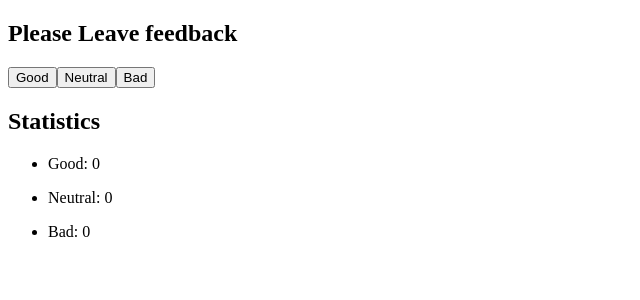
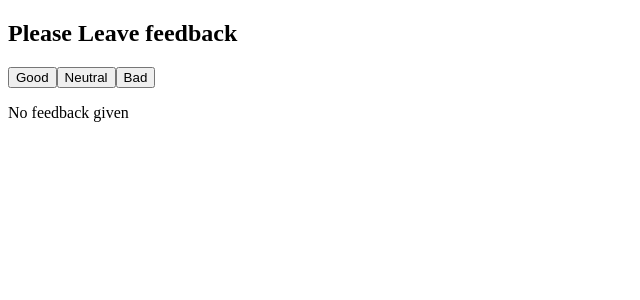
Before and after one commit to YevhenKonyk/goit-react-hw-02-feedback, a React (Create React App) app: page / in a window 1280 px wide. Shown: the top 300 px of the page, without its empty margins (0-640 px from the left). Built offline with nearby package versions, Linux system fonts and the light colour scheme.

Commit message:
Added additional stats data displaying

```diff
--- a/src/components/App/App.js
+++ b/src/components/App/App.js
@@ -28,32 +28,58 @@ export default class App extends Component {
   render() {
     const { good, neutral, bad } = this.state;
 
+    const totalFeedbackCount = Object.values({ ...this.state }).reduce(
+      (acc, value) => acc + value,
+      0,
+    );
+
+    const positiveFeedbackPercentage = parseFloat(
+      (good / totalFeedbackCount) * 100,
+    ).toFixed();
+
     return (
-      <section className="">
-        <h1 className="">Please Leave feedback</h1>
+      <section className="feedback">
+        <h1 className="title">Please Leave feedback</h1>
 
-        <button className="" type="button" onClick={this.handleGoodBtnClick}>
+        <button className="btn" type="button" onClick={this.handleGoodBtnClick}>
           Good
         </button>
-        <button className="" type="button" onClick={this.handleNeutralBtnClick}>
+        <button
+          className="btn"
+          type="button"
+          onClick={this.handleNeutralBtnClick}
+        >
           Neutral
         </button>
-        <button className="" type="button" onClick={this.handleBadBtnClick}>
+        <button className="btn" type="button" onClick={this.handleBadBtnClick}>
           Bad
         </button>
 
-        <h2 className="">Statistics</h2>
-        <ul className="">
-          <li className="">
-            <p>Good: {good}</p>
-          </li>
-          <li className="">
-            <p>Neutral: {neutral}</p>
-          </li>
-          <li className="">
-            <p>Bad: {bad}</p>
-          </li>
-        </ul>
+        {totalFeedbackCount > 0 && (
+          <>
+            <h2 className="title">Statistics</h2>
+            <ul className="list">
+              <li className="listItem">
+                <p className="text">Good: {good}</p>
+              </li>
+              <li className="listItem">
+                <p className="text">Neutral: {neutral}</p>
+              </li>
+              <li className="listItem">
+                <p className="text">Bad: {bad}</p>
+              </li>
+              <li className="listItem">
+                <p className="text">Total: {totalFeedbackCount || 0}</p>
+              </li>
+              <li className="listItem">
+                <p className="text">
+                  Positive feedback: {positiveFeedbackPercentage || 0}%
+                </p>
+              </li>
+            </ul>
+          </>
+        )}
+        {totalFeedbackCount <= 0 && <p>No feedback given</p>}
       </section>
     );
   }
```
